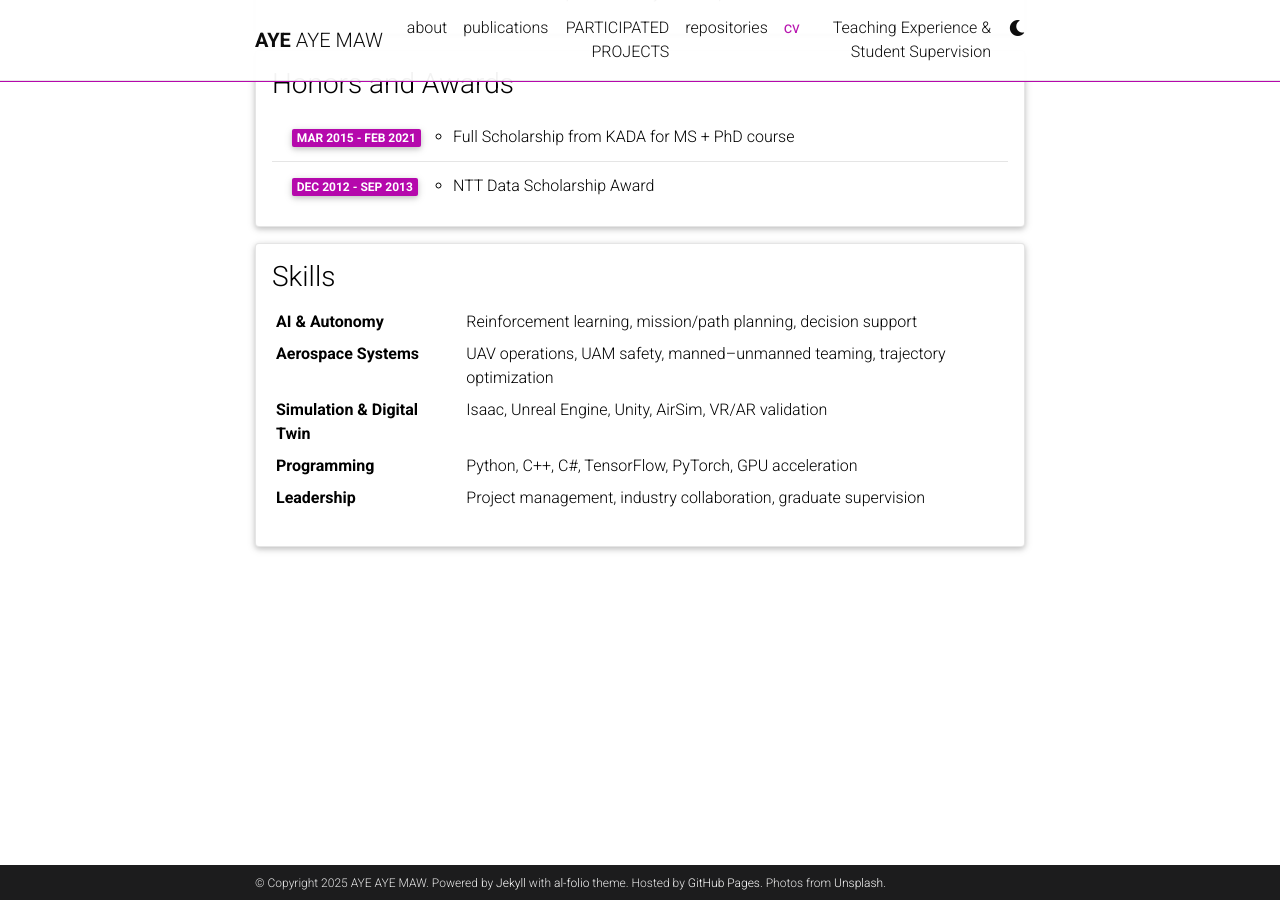
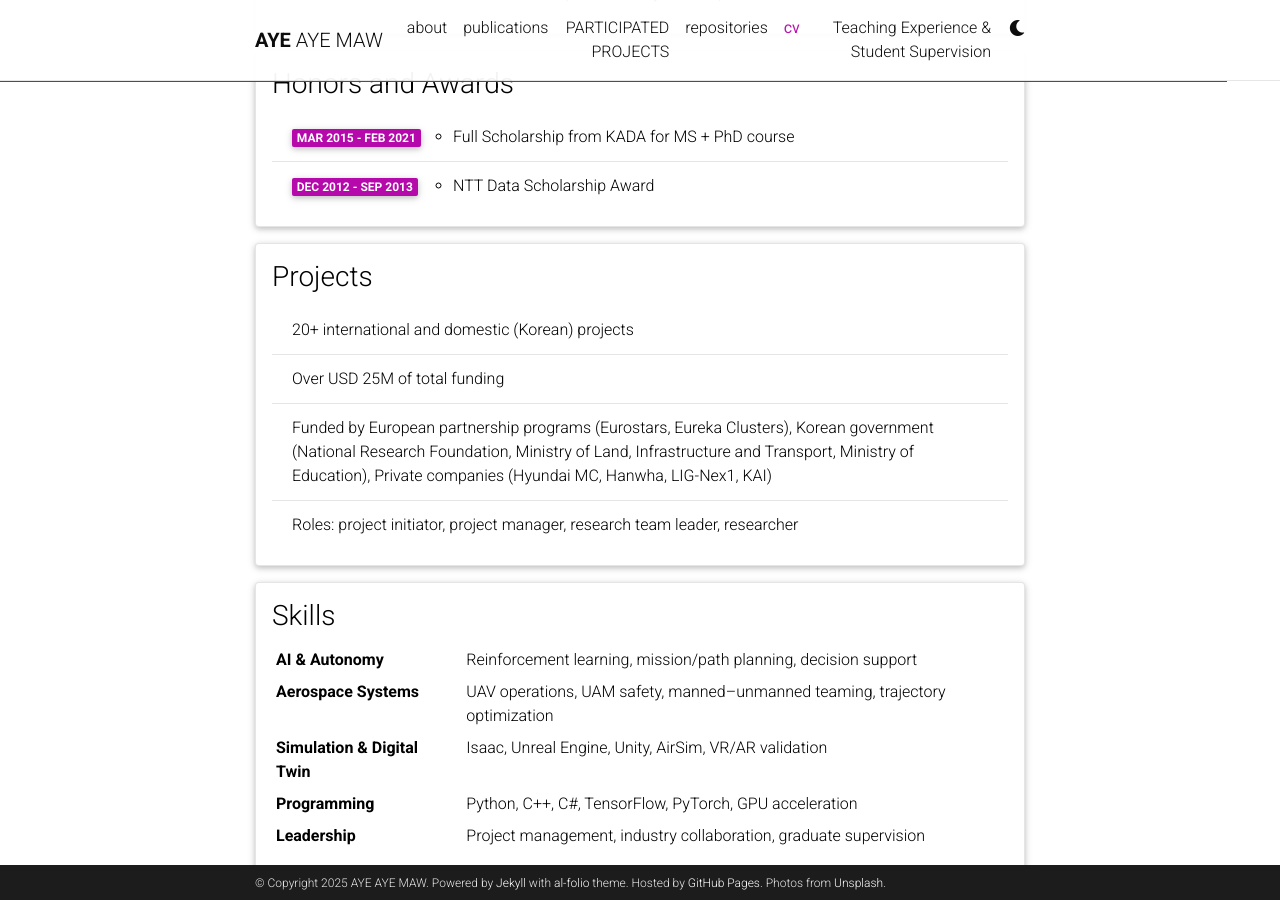
Before and after one commit to miayemaw/miayemaw.github.io, a Jekyll site: the page built from _pages/cv.md, in a window 1280 px wide and 900 px high, scrolled down 1607 px. Built offline with Jekyll 4.4.1, drawn with Linux system fonts in a browser that asks for light colours; comment, search, counter and statistics services are not loaded; a style sheet for code colours, icons or effects is not loaded.

Commit message:
Add Projects summary section to CV

```diff
--- a/_data/cv.yml
+++ b/_data/cv.yml
@@ -62,6 +62,15 @@
     - year: Dec 2012 - Sep 2013
       items:
         - NTT Data Scholarship Award
+
+- title: Projects
+  type: list
+  contents:
+    - 20+ international and domestic (Korean) projects
+    - Over USD 25M of total funding
+    - Funded by European partnership programs (Eurostars, Eureka Clusters), Korean government (National Research Foundation, Ministry of Land, Infrastructure and Transport, Ministry of Education), Private companies (Hyundai MC, Hanwha, LIG-Nex1, KAI)
+    - "Roles: project initiator, project manager, research team leader, researcher"
+
 - title: Skills
   type: map
   contents:
```
